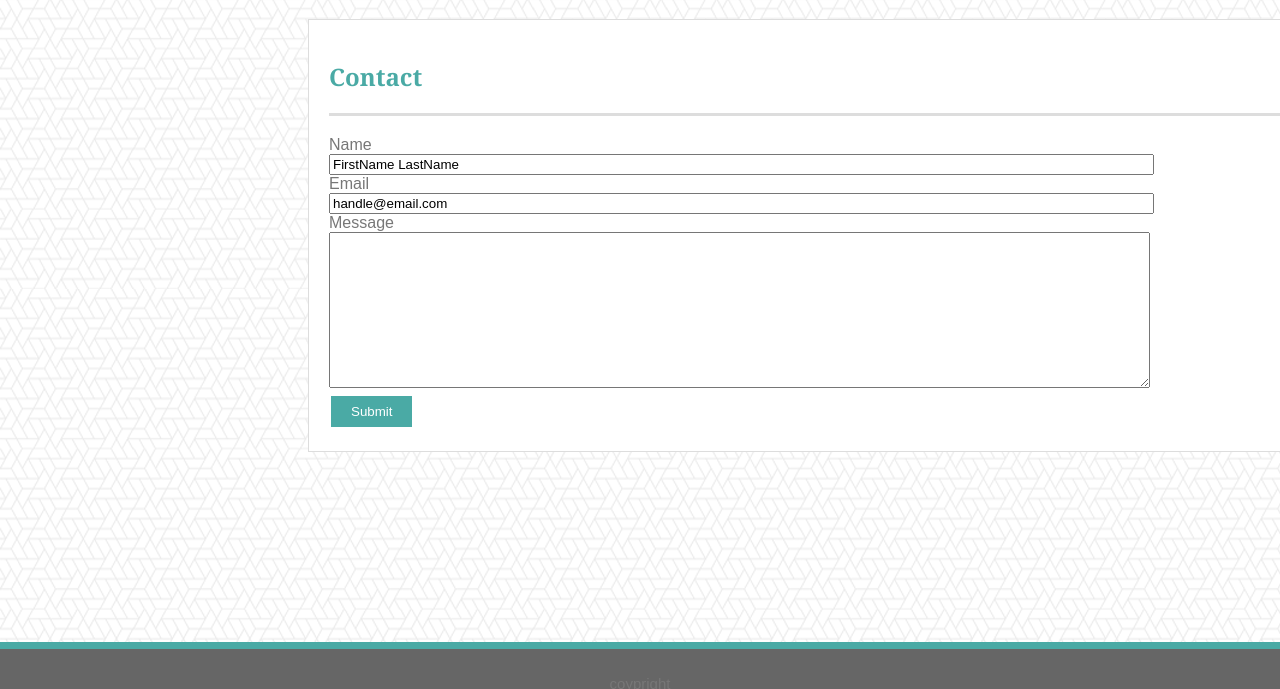
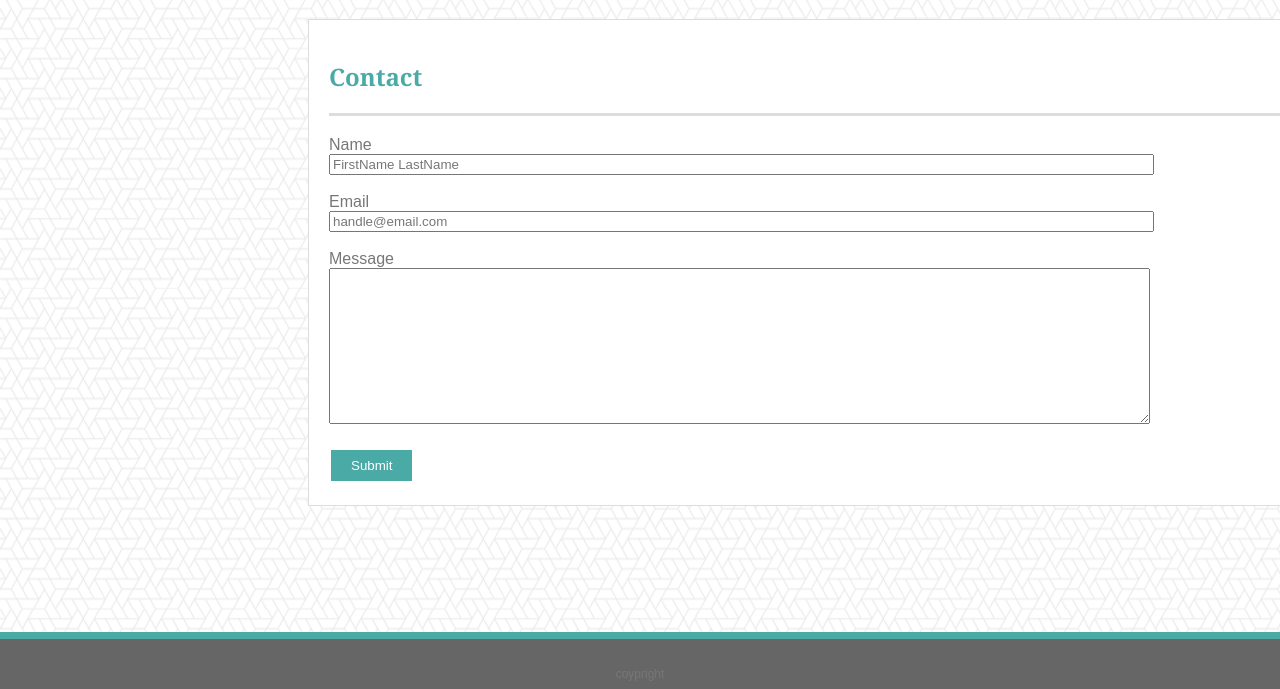
Before and after one commit to dpark123/Basic-Portfolio, a plain HTML site: page contact.html in a window 1280 px wide. Shown: the part 111-800 px from the top of the page. Drawn offline with Linux system fonts and the light colour scheme.

Commit message:
edited small details

```diff
--- a/assets/css/style.css
+++ b/assets/css/style.css
@@ -46,11 +46,11 @@ div.box-main img {
 .box-foot{
     background: #666666;
     position: fixed;
-    height: 40px;
+    height: 50px;
     width: 100%;
     text-align: center;
     color: #777777;
-    font-size: 15px;
+    font-size: 12px;
     bottom:0;
     left:0;
     line-height: 70px;
@@ -97,6 +97,10 @@ ul#menu li{
       display:inline;
 }
 
+input{
+    color: #777777;
+}
+
 input[type=submit] {
     background-color: #4aaaa5;
     border: none;
--- a/contact.html
+++ b/contact.html
@@ -22,15 +22,15 @@
             <div>
                 Name <br>
                 <input type="text" name="name" size="100" value="FirstName LastName">
-            </div>
+            </div><br>
             <div>
                 Email <br>
             </rb><input type="text" email="email" size="100" value="handle@email.com">
-            </div>
+            </div><br>
             <div>
                 Message <br>
                 <textarea rows = "10" cols = "100" name = "message"></textarea>
-            </div>
+            </div><br>
             <input type="submit" value="Submit">
         </form>
     </section>
```
Also changed, not shown: index.html (+1 -1 lines).
